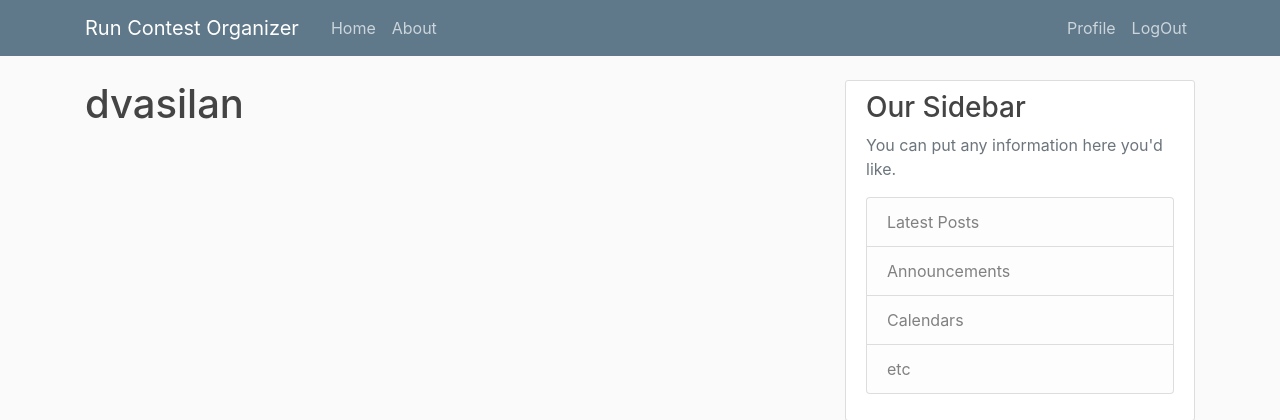
After one commit to danielvasilan/LearnDs, a Django app: page /profile/ in a window 1280 px wide. The commit adds this page. Shown: the top 420 px of the page. Run offline with Django 3.2, Linux system fonts and the light colour scheme; a user stored in the database is signed in; some libraries are stand-ins or nearby versions.

Commit message:
#9 restrict users not logged in

```diff
--- a/Django/RunOrg/Mgmt/templates/Mgmt/Base.html
+++ b/Django/RunOrg/Mgmt/templates/Mgmt/Base.html
@@ -39,6 +39,7 @@
                     <!-- Navbar Right Side -->
                     <div class="navbar-nav">
                         {% if user.is_authenticated %}
+                            <a class="nav-item nav-link" href="{% url 'profile' %}">Profile</a>
                             <a class="nav-item nav-link" href="{% url 'logout' %}">LogOut</a>
                         {% else %}
                             <a class="nav-item nav-link" href="{% url 'login' %}">Login</a>
--- a/Django/RunOrg/RunOrg/settings.py
+++ b/Django/RunOrg/RunOrg/settings.py
@@ -125,3 +125,4 @@ STATIC_URL = '/static/'
 CRISPY_TEMPLATE_PACk = 'bootstrap4'
 
 LOGIN_REDIRECT_URL = 'mgmt-home'
+LOGIN_URL = 'login'
--- a/Django/RunOrg/RunOrg/urls.py
+++ b/Django/RunOrg/RunOrg/urls.py
@@ -21,6 +21,7 @@ from django.contrib.auth import views as auth_views
 urlpatterns = [
     path('admin/', admin.site.urls),
     path('register/', user_views.register, name='register'),
+    path('profile/', user_views.profile, name='profile'),
     path('login/', auth_views.LoginView.as_view(template_name='users/login.html'), name='login'),
     path('logout/', auth_views.LogoutView.as_view(template_name='users/logout.html'), name='logout'),
     path('', include('Mgmt.urls')),
--- /dev/null
+++ b/Django/RunOrg/users/templates/users/profile.html
@@ -0,0 +1,5 @@
+{% extends "Mgmt/Base.html" %}
+{% load crispy_forms_tags %}
+{% block content %}
+    <h1>{{ user.username }}</h1>
+{% endblock content %}
--- a/Django/RunOrg/users/views.py
+++ b/Django/RunOrg/users/views.py
@@ -1,5 +1,6 @@
 from django.shortcuts import render, redirect
 from django.contrib import messages
+from django.contrib.auth.decorators import login_required
 from .forms import UserRegisterForm
 
 def register(request):
@@ -13,3 +14,7 @@ def register(request):
     else:
         form = UserRegisterForm()
     return render(request, 'users/register.html', {'form': form})
+
+@login_required
+def profile(request):
+    return render(request, 'users/profile.html')
```
Also changed, not shown: Django/RunOrg/db.sqlite3.
